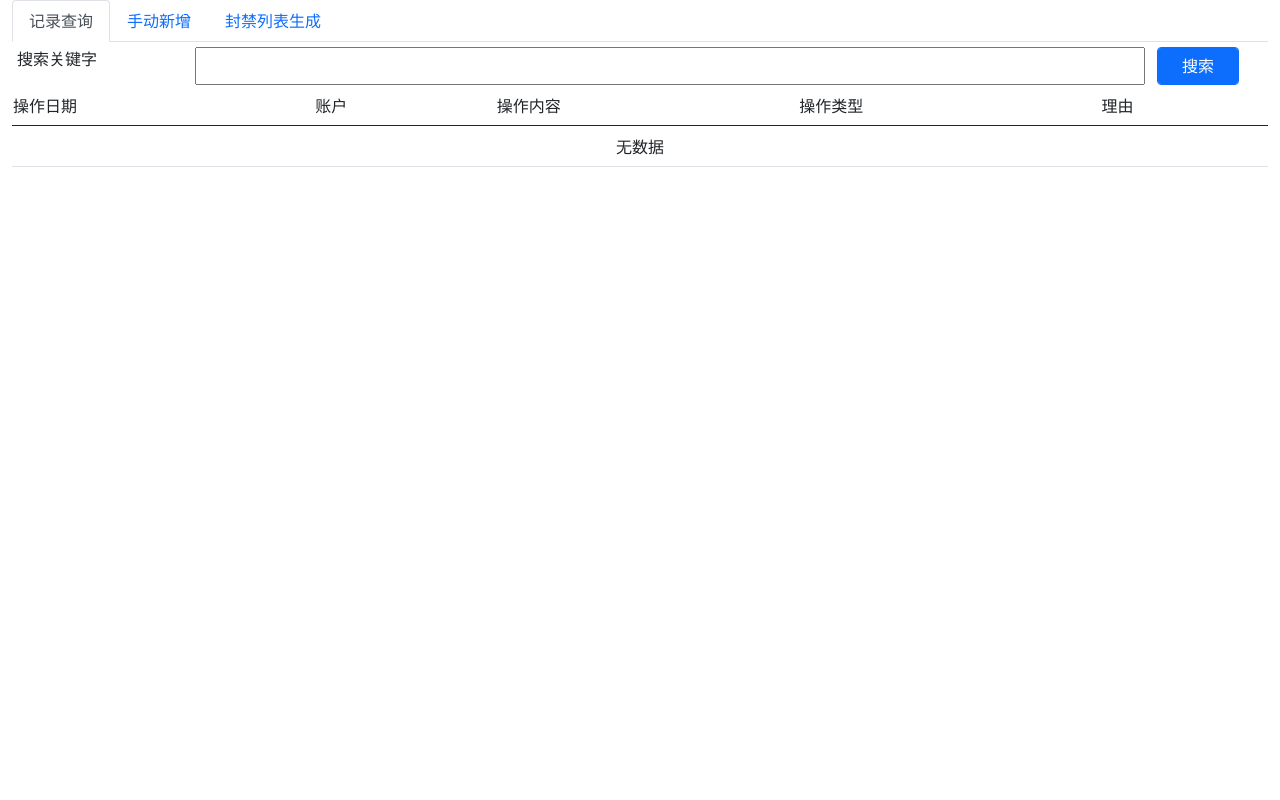
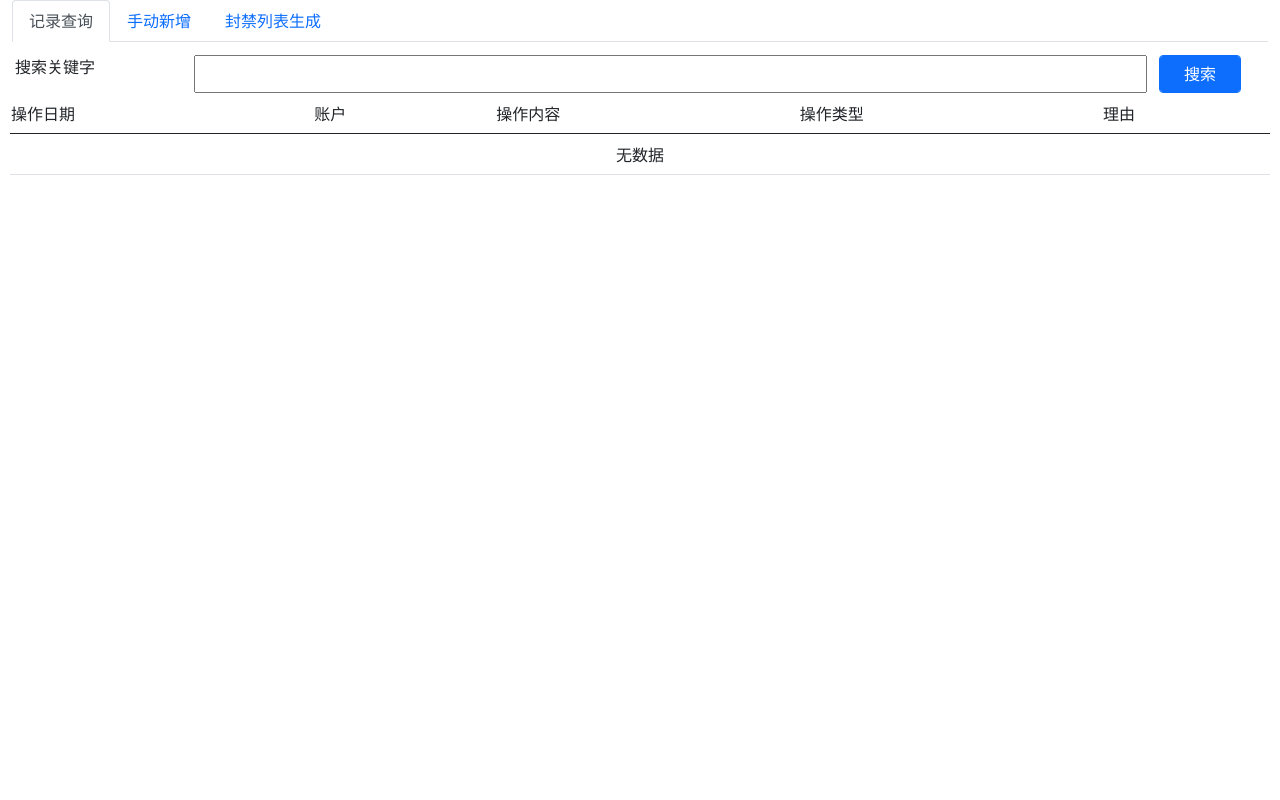
Before and after one commit to kemege/ban-query, a Python web app: template templates/ui.html in a window 1280 px wide. Run offline with Jinja, Linux system fonts and the light colour scheme; the template is opened without the code that fills it, so the values that code supplies are empty.

Commit message:
Adjust tab panel style

```diff
--- a/templates/ui.html
+++ b/templates/ui.html
@@ -10,9 +10,13 @@
     <style>
         #tab-content {
             padding: 5px;
-            height: 100%;
             overflow-y: scroll;
             overflow-x: hidden;
+            position: absolute;
+            top: 50px;
+            bottom: 10px;
+            left: 10px;
+            right: 10px;
         }
     </style>
 </head>
```
